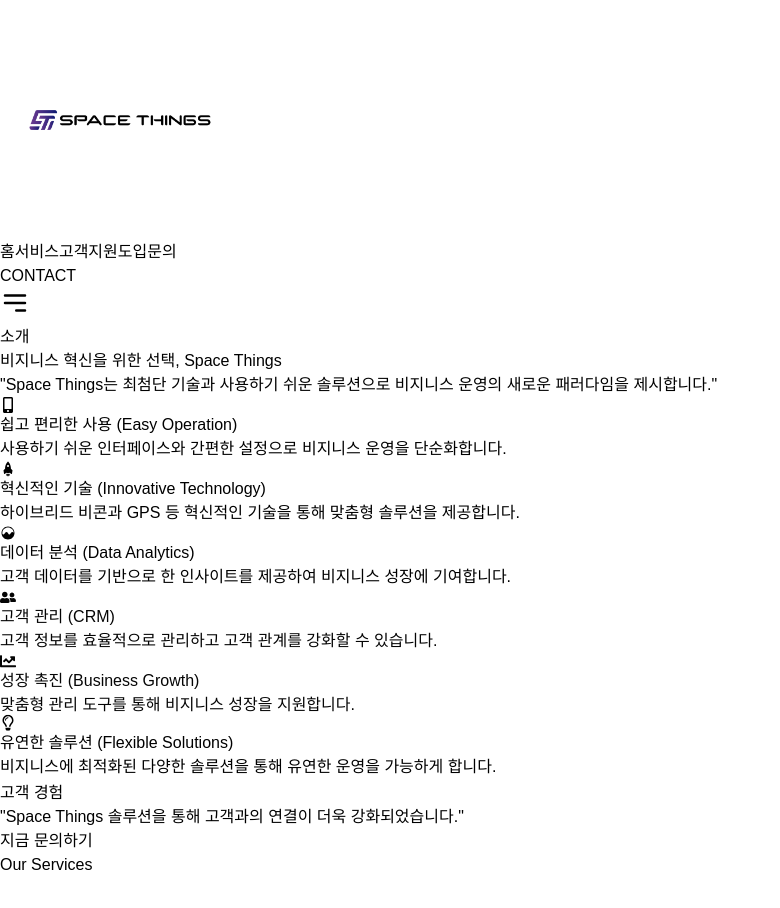
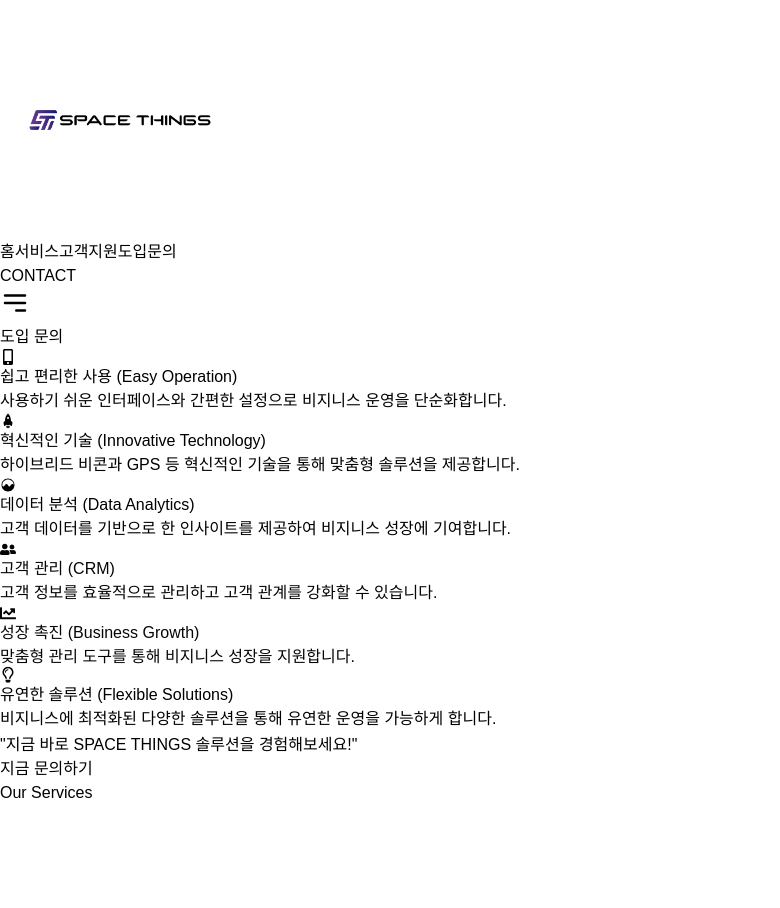
Before and after one commit to Souravhere/spacethings, a Next.js app: page /introduction in a window 1280 px wide. Shown: the top 908 px of the page, without its empty margins (0-780 px from the left). Built offline with nearby package versions, Linux system fonts and the light colour scheme; a web font is replaced by a local one.

Commit message:
intorduction some beta text fixed

```diff
--- a/src/app/introduction/page.tsx
+++ b/src/app/introduction/page.tsx
@@ -35,21 +35,7 @@ export default function IntroductionPage() {
         viewport={{ once: true }}
         variants={sectionVariants}
       >
-        <h1 className="text-4xl font-bold text-gray-900">소개</h1>
-        <p className="mt-4 text-lg text-gray-600">비지니스 혁신을 위한 선택, Space Things</p>
-      </motion.div>
-
-      {/* Introduction Section */}
-      <motion.div
-        className="max-w-4xl mx-auto text-center mb-16"
-        initial="hidden"
-        whileInView="visible"
-        viewport={{ once: true }}
-        variants={sectionVariants}
-      >
-        <p className="text-xl text-gray-700">
-        &#34;Space Things는 최첨단 기술과 사용하기 쉬운 솔루션으로 비지니스 운영의 새로운 패러다임을 제시합니다.&#34;
-        </p>
+        <h1 className="text-4xl font-bold text-gray-900">도입 문의</h1>
       </motion.div>
 
       {/* Key Solutions Section */}
@@ -100,9 +86,8 @@ export default function IntroductionPage() {
         viewport={{ once: true }}
         variants={sectionVariants}
       >
-        <h2 className="text-3xl font-semibold text-gray-900">고객 경험</h2>
         <p className="text-gray-700 mt-4">
-        &#34;Space Things 솔루션을 통해 고객과의 연결이 더욱 강화되었습니다.&#34;
+        &#34;지금 바로 <span className="font-sans">SPACE THINGS</span> 솔루션을 경험해보세요!&#34;
         </p>
       </motion.div>
 
```
